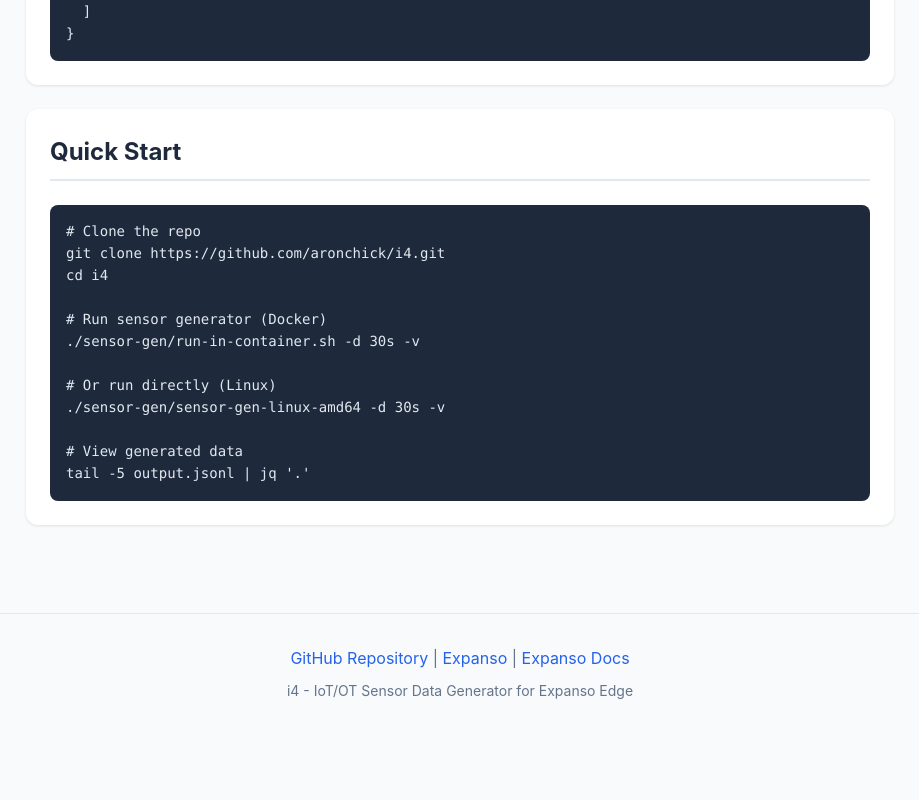
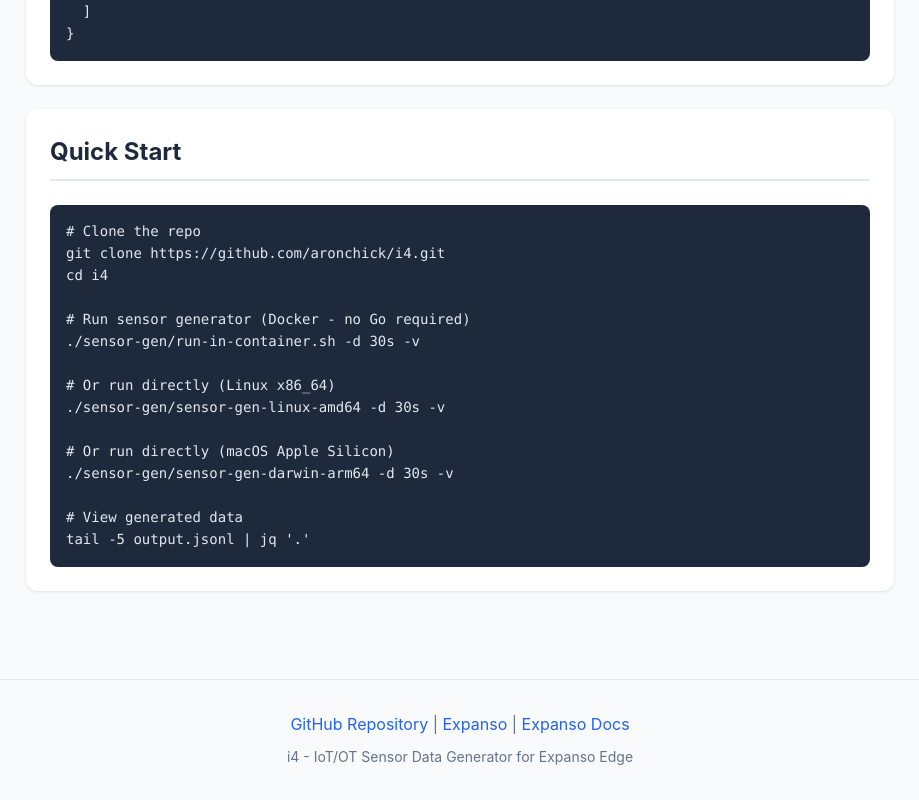
Before and after one commit to aronchick/i4, a plain HTML site: page docs/index.html in a window 1280 px wide. Shown: the part 4389-5189 px from the top of the page, without its empty margins (180-1099 px from the left). Before the commit the page ends 5123 px from the top, so only its background shows below. Drawn offline with Linux system fonts and the light colour scheme.

Commit message:
Improve documentation for easier user onboarding (#3)
Improve documentation for easier user onboarding

- Fix incorrect binary names in Quick Start section
- Add comprehensive Command Line Flags table
- Add Platform Binaries table for all supported platforms
- Expand Building from Source section with cross-compilation examples
- Add new 'Run Pipelines Locally' section for local pipeline testing
- Update docs/index.html Quick Start with macOS Apple Silicon option

🤖 Merged by multiclaude merge-queue

```diff
--- a/docs/index.html
+++ b/docs/index.html
@@ -492,11 +492,14 @@ cat /data/sensors/batched/batch_*.json | jq '.batch_meta'</code></pre>
 git clone https://github.com/aronchick/i4.git
 cd i4
 
-# Run sensor generator (Docker)
+# Run sensor generator (Docker - no Go required)
 ./sensor-gen/run-in-container.sh -d 30s -v
 
-# Or run directly (Linux)
+# Or run directly (Linux x86_64)
 ./sensor-gen/sensor-gen-linux-amd64 -d 30s -v
+
+# Or run directly (macOS Apple Silicon)
+./sensor-gen/sensor-gen-darwin-arm64 -d 30s -v
 
 # View generated data
 tail -5 output.jsonl | jq '.'</code></pre>
```
Also changed, not shown: 1 other file.
